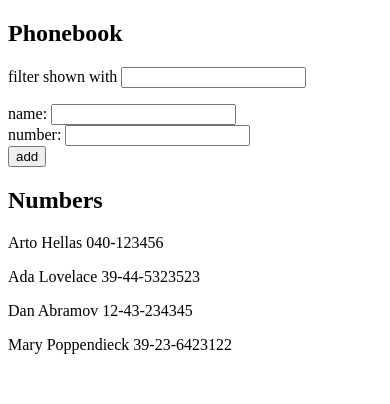
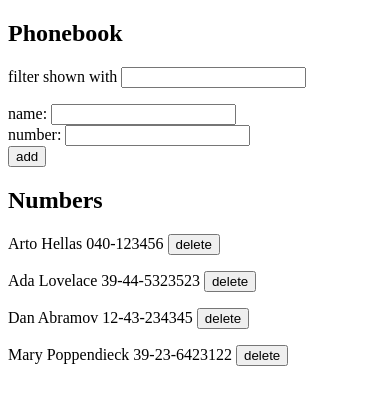
Before and after one commit to xPolydeuces/Full-Stack-Open-2022, a React (Create React App) app in the folder part2/phonebook/: page / in a window 390 px wide. Shown: the top 404 px of the page. Built offline with nearby package versions, Linux system fonts and the light colour scheme; data requests are answered from the project's data file.

Commit message:
2.14: The Phonebook step9

```diff
--- a/part2/phonebook/src/App.js
+++ b/part2/phonebook/src/App.js
@@ -37,6 +37,17 @@ const App = () => {
     setNewNumber('')
   }
 
+  const deletePerson = (person) => {
+    if (window.confirm(`Delete ${person.name}?`)){
+      personService
+        .deleteRecord(person.id)
+        .then(() => {
+          setPersons(persons.filter(p => p.id !== person.id))
+        }
+        )
+    }
+  }
+
   const handleNameChange = (event) => {
     setNewName(event.target.value)
   }
@@ -55,7 +66,7 @@ const App = () => {
       <Filter filter={ filter } handler={ handleFilterChange }/>
       <PersonForm addPerson={ addPerson } newName={ newName } handleNameChange={ handleNameChange } newNumber={ newNumber } handleNumberChange={ handleNumberChange } />
       <h2>Numbers</h2>
-      <Persons persons={ persons } filter={ filter }/>
+      <Persons persons={ persons } filter={ filter } deletePerson={ deletePerson }/>
     </div>
   )
 }
--- a/part2/phonebook/src/components/Person.js
+++ b/part2/phonebook/src/components/Person.js
@@ -1,5 +1,5 @@
-const Person = ({ person, number }) => (
-  <p>{person} {number}</p>
+const Person = ({ person, number, action }) => (
+  <p>{person} {number} <button onClick={action}>delete</button></p>
 )
 
 export default Person
--- a/part2/phonebook/src/components/Persons.js
+++ b/part2/phonebook/src/components/Persons.js
@@ -1,11 +1,11 @@
 import Person from './Person'
 
-const Persons = ({ persons, filter }) => {
+const Persons = ({ persons, filter, deletePerson }) => {
   const personsToShow = filter === ''
     ? persons
     : persons.filter(person => person.name.toLowerCase().includes(filter.toLowerCase()))
   return (
-    <>{personsToShow.map(person => <Person key={person.id} person={person.name} number={person.number}/>)}</>
+    <>{personsToShow.map(person => <Person key={person.id} person={person.name} number={person.number} action={() => deletePerson(person)}/>)}</>
   )
 }
 
--- a/part2/phonebook/src/services/persons.js
+++ b/part2/phonebook/src/services/persons.js
@@ -16,4 +16,9 @@ const update = (id, newObject) => {
   return request.then(response => response.data)
 }
 
-export default { getAll, create, update }
+const deleteRecord = (id) => {
+  const request = axios.delete(`${baseUrl}/${id}`)
+  return request.then(response => response.data)
+}
+
+export default { getAll, create, update, deleteRecord }
```
